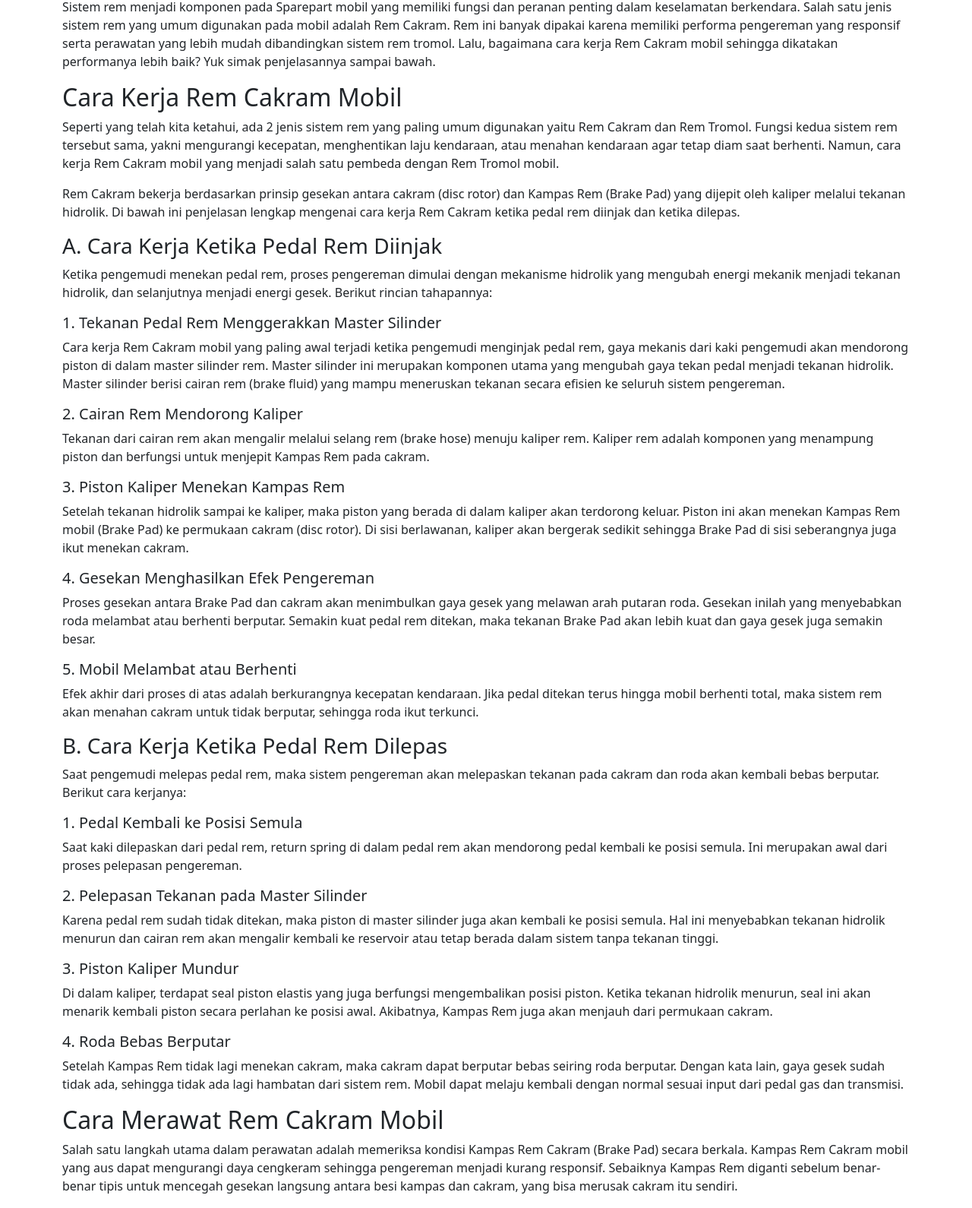
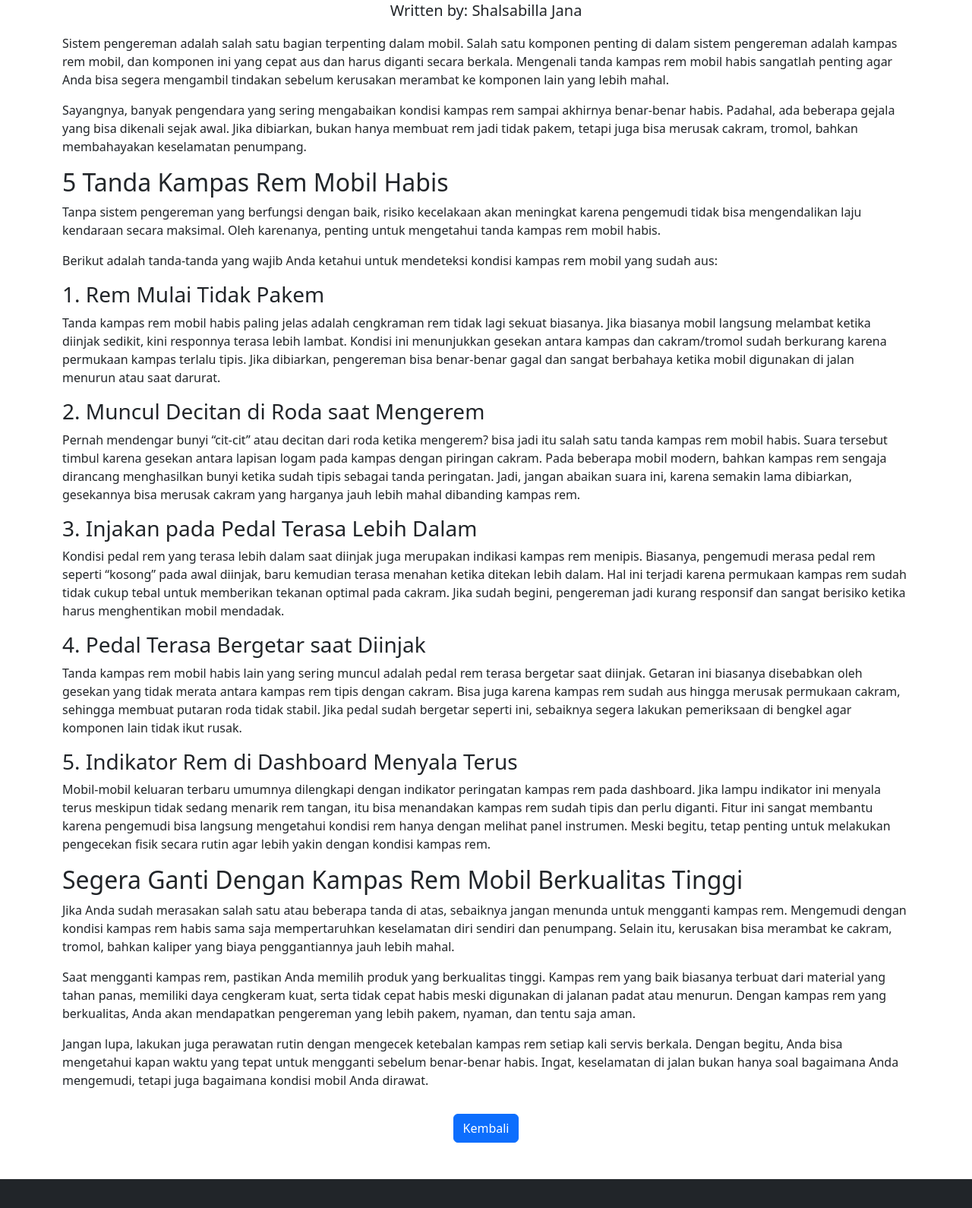
Before and after one commit to sonyagustiansyah/somuito-php-1, a PHP site: page /berita/berita1.php in a window 1280 px wide. Shown: the part 774-2364 px from the top of the page at 76% size. Run offline with PHP 8.4, Linux system fonts and the light colour scheme.

Commit message:
ubah isi list produk dan berita

```diff
--- a/id/beli/beli.php
+++ b/id/beli/beli.php
@@ -99,7 +99,7 @@
         <br><br>
 
       <h2>Tersebar Di 9 Kota Besar</h2>
-      <p>Somuito memiliki 9 dealer resmi yang tersebar di 9 kota besar, yaitu: Jakarta, Jawa Barat, Jawa Tengah, Sulawesi, Kalimantan Tengah dan Kalimantan Selatan.</p>
+      <p>Somuito memiliki 9 dealer resmi yang tersebar di 9 kota besar, yaitu: Jakarta, Jawa Barat, Jawa Tengah, Kalimantan Selatan, Sulawesi, Kalimantan Barat, Bangka Belitung, Sumatera Selatan dan Bandar Lampung.</p>
       <img src="../../assets/gambar/area.webp" alt="Peta dealer resmi Somuito di 6 kota besar Indonesia" loading="lazy" class="img-fluid" style="max-width: 700px; height: auto;">
 
       <h2 class="text-start">Dealer Somuito</h2>
--- a/id/berita/berita1.php
+++ b/id/berita/berita1.php
@@ -49,45 +49,31 @@
   <!-- Header -->
   <header class="pt-5 text-center py-5">
     <div class="container">
-      <h1 class="fw-bold">Cara Kerja Rem Cakram Mobil dan Cara Merawatnya</h1>
+      <h1 class="fw-bold">5 Tanda Kampas Rem Mobil Habis yang Wajib Anda Ketahui</h1>
       <img src="../../assets/gambar/berita1.webp" alt="Ilustrasi sistem rem cakram mobil dengan kaliper dan kampas rem" class="img-fluid" style="width: 700px; height: auto;" loading="lazy">
       <p class="lead">Written by: Shalsabilla Jana</p>
-      <p class="text-start">Sistem rem menjadi komponen pada Sparepart mobil yang memiliki fungsi dan peranan penting dalam keselamatan berkendara. Salah satu jenis sistem rem yang umum digunakan pada mobil adalah Rem Cakram. Rem ini banyak dipakai karena memiliki performa pengereman yang responsif serta perawatan yang lebih mudah dibandingkan sistem rem tromol. Lalu, bagaimana cara kerja Rem Cakram mobil sehingga dikatakan performanya lebih baik? Yuk simak penjelasannya sampai bawah.</p>
+      <p class="text-start">Sistem pengereman adalah salah satu bagian terpenting dalam mobil. Salah satu komponen penting di dalam sistem pengereman adalah kampas rem mobil, dan komponen ini yang cepat aus dan harus diganti secara berkala. Mengenali tanda kampas rem mobil habis sangatlah penting agar Anda bisa segera mengambil tindakan sebelum kerusakan merambat ke komponen lain yang lebih mahal.</p>
+      <p class="text-start">Sayangnya, banyak pengendara yang sering mengabaikan kondisi kampas rem sampai akhirnya benar-benar habis. Padahal, ada beberapa gejala yang bisa dikenali sejak awal. Jika dibiarkan, bukan hanya membuat rem jadi tidak pakem, tetapi juga bisa merusak cakram, tromol, bahkan membahayakan keselamatan penumpang.</p>
 
-      <h2 class="text-start">Cara Kerja Rem Cakram Mobil</h2>
-      <p class="text-start">Seperti yang telah kita ketahui, ada 2 jenis sistem rem yang paling umum digunakan yaitu Rem Cakram dan Rem Tromol. Fungsi kedua sistem rem tersebut sama, yakni mengurangi kecepatan, menghentikan laju kendaraan, atau menahan kendaraan agar tetap diam saat berhenti. Namun, cara kerja Rem Cakram mobil yang menjadi salah satu pembeda dengan Rem Tromol mobil.</p>
-      <p class="text-start">Rem Cakram bekerja berdasarkan prinsip gesekan antara cakram (disc rotor) dan Kampas Rem (Brake Pad) yang dijepit oleh kaliper melalui tekanan hidrolik. Di bawah ini penjelasan lengkap mengenai cara kerja Rem Cakram ketika pedal rem diinjak dan ketika dilepas.</p>
+      <h2 class="text-start">5 Tanda Kampas Rem Mobil Habis</h2>
+      <p class="text-start">Tanpa sistem pengereman yang berfungsi dengan baik, risiko kecelakaan akan meningkat karena pengemudi tidak bisa mengendalikan laju kendaraan secara maksimal. Oleh karenanya, penting untuk mengetahui tanda kampas rem mobil habis.</p>
+      <p class="text-start">Berikut adalah tanda-tanda yang wajib Anda ketahui untuk mendeteksi kondisi kampas rem mobil yang sudah aus:</p>
 
-      <h3 class="text-start">A. Cara Kerja Ketika Pedal Rem Diinjak</h3>
-      <p class="text-start">Ketika pengemudi menekan pedal rem, proses pengereman dimulai dengan mekanisme hidrolik yang mengubah energi mekanik menjadi tekanan hidrolik, dan selanjutnya menjadi energi gesek. Berikut rincian tahapannya:</p>
-      <h5 class="text-start">1. Tekanan Pedal Rem Menggerakkan Master Silinder</h5>
-      <p class="text-start">Cara kerja Rem Cakram mobil  yang paling awal terjadi ketika pengemudi menginjak pedal rem, gaya mekanis dari kaki pengemudi akan mendorong piston di dalam master silinder rem. Master silinder ini merupakan komponen utama yang mengubah gaya tekan pedal menjadi tekanan hidrolik. Master silinder berisi cairan rem (brake fluid) yang mampu meneruskan tekanan secara efisien ke seluruh sistem pengereman.</p>
-      <h5 class="text-start">2. Cairan Rem Mendorong Kaliper</h5>
-      <p class="text-start">Tekanan dari cairan rem akan mengalir melalui selang rem (brake hose) menuju kaliper rem. Kaliper rem adalah komponen yang menampung piston dan berfungsi untuk menjepit Kampas Rem pada cakram.</p>
-      <h5 class="text-start">3. Piston Kaliper Menekan Kampas Rem</h5>
-      <p class="text-start">Setelah tekanan hidrolik sampai ke kaliper, maka piston yang berada di dalam kaliper akan terdorong keluar. Piston ini akan menekan Kampas Rem mobil (Brake Pad) ke permukaan cakram (disc rotor). Di sisi berlawanan, kaliper akan bergerak sedikit sehingga Brake Pad di sisi seberangnya juga ikut menekan cakram.</p>
-      <h5 class="text-start">4. Gesekan Menghasilkan Efek Pengereman</h5>
-      <p class="text-start">Proses gesekan antara Brake Pad dan cakram akan menimbulkan gaya gesek yang melawan arah putaran roda. Gesekan inilah yang menyebabkan roda melambat atau berhenti berputar. Semakin kuat pedal rem ditekan, maka tekanan Brake Pad akan lebih kuat dan gaya gesek juga semakin besar.</p>
-      <h5 class="text-start">5. Mobil Melambat atau Berhenti</h5>
-      <p class="text-start">Efek akhir dari proses di atas adalah berkurangnya kecepatan kendaraan. Jika pedal ditekan terus hingga mobil berhenti total, maka sistem rem akan menahan cakram untuk tidak berputar, sehingga roda ikut terkunci.</p>
+      <h3 class="text-start">1. Rem Mulai Tidak Pakem</h3>
+      <p class="text-start">Tanda kampas rem mobil habis paling jelas adalah cengkraman rem tidak lagi sekuat biasanya. Jika biasanya mobil langsung melambat ketika diinjak sedikit, kini responnya terasa lebih lambat. Kondisi ini menunjukkan gesekan antara kampas dan cakram/tromol sudah berkurang karena permukaan kampas terlalu tipis. Jika dibiarkan, pengereman bisa benar-benar gagal dan sangat berbahaya ketika mobil digunakan di jalan menurun atau saat darurat.</p>
+      <h3 class="text-start">2. Muncul Decitan di Roda saat Mengerem</h3>
+      <p class="text-start">Pernah mendengar bunyi “cit-cit” atau decitan dari roda ketika mengerem? bisa jadi itu salah satu tanda kampas rem mobil habis. Suara tersebut timbul karena gesekan antara lapisan logam pada kampas dengan piringan cakram. Pada beberapa mobil modern, bahkan kampas rem sengaja dirancang menghasilkan bunyi ketika sudah tipis sebagai tanda peringatan. Jadi, jangan abaikan suara ini, karena semakin lama dibiarkan, gesekannya bisa merusak cakram yang harganya jauh lebih mahal dibanding kampas rem.</p>
+      <h3 class="text-start">3. Injakan pada Pedal Terasa Lebih Dalam</h3>
+      <p class="text-start">Kondisi pedal rem yang terasa lebih dalam saat diinjak juga merupakan indikasi kampas rem menipis. Biasanya, pengemudi merasa pedal rem seperti “kosong” pada awal diinjak, baru kemudian terasa menahan ketika ditekan lebih dalam. Hal ini terjadi karena permukaan kampas rem sudah tidak cukup tebal untuk memberikan tekanan optimal pada cakram. Jika sudah begini, pengereman jadi kurang responsif dan sangat berisiko ketika harus menghentikan mobil mendadak.</p>
+      <h3 class="text-start">4. Pedal Terasa Bergetar saat Diinjak</h3>
+      <p class="text-start">Tanda kampas rem mobil habis lain yang sering muncul adalah pedal rem terasa bergetar saat diinjak. Getaran ini biasanya disebabkan oleh gesekan yang tidak merata antara kampas rem tipis dengan cakram. Bisa juga karena kampas rem sudah aus hingga merusak permukaan cakram, sehingga membuat putaran roda tidak stabil. Jika pedal sudah bergetar seperti ini, sebaiknya segera lakukan pemeriksaan di bengkel agar komponen lain tidak ikut rusak.</p>
+      <h3 class="text-start">5. Indikator Rem di Dashboard Menyala Terus</h3>
+      <p class="text-start">Mobil-mobil keluaran terbaru umumnya dilengkapi dengan indikator peringatan kampas rem pada dashboard. Jika lampu indikator ini menyala terus meskipun tidak sedang menarik rem tangan, itu bisa menandakan kampas rem sudah tipis dan perlu diganti. Fitur ini sangat membantu karena pengemudi bisa langsung mengetahui kondisi rem hanya dengan melihat panel instrumen. Meski begitu, tetap penting untuk melakukan pengecekan fisik secara rutin agar lebih yakin dengan kondisi kampas rem.</p>
 
-      <h3 class="text-start">B. Cara Kerja Ketika Pedal Rem Dilepas</h3>
-      <p class="text-start">Saat pengemudi melepas pedal rem, maka sistem pengereman akan melepaskan tekanan pada cakram dan roda akan kembali bebas berputar. Berikut cara kerjanya:</p>
-      <h5 class="text-start">1. Pedal Kembali ke Posisi Semula</h5>
-      <p class="text-start">Saat kaki dilepaskan dari pedal rem, return spring di dalam pedal rem akan mendorong pedal kembali ke posisi semula. Ini merupakan awal dari proses pelepasan pengereman.</p>
-      <h5 class="text-start">2. Pelepasan Tekanan pada Master Silinder</h5>
-      <p class="text-start">Karena pedal rem sudah tidak ditekan, maka piston di master silinder juga akan kembali ke posisi semula. Hal ini menyebabkan tekanan hidrolik menurun dan cairan rem akan mengalir kembali ke reservoir atau tetap berada dalam sistem tanpa tekanan tinggi.</p>
-      <h5 class="text-start">3. Piston Kaliper Mundur</h5>
-      <p class="text-start">Di dalam kaliper, terdapat seal piston elastis yang juga berfungsi mengembalikan posisi piston. Ketika tekanan hidrolik menurun, seal ini akan menarik kembali piston secara perlahan ke posisi awal. Akibatnya, Kampas Rem juga akan menjauh dari permukaan cakram.</p>
-      <h5 class="text-start">4. Roda Bebas Berputar</h5>
-      <p class="text-start">Setelah Kampas Rem tidak lagi menekan cakram, maka cakram dapat berputar bebas seiring roda berputar. Dengan kata lain, gaya gesek sudah tidak ada, sehingga tidak ada lagi hambatan dari sistem rem. Mobil dapat melaju kembali dengan normal sesuai input dari pedal gas dan transmisi.</p>
-
-      <h2 class="text-start">Cara Merawat Rem Cakram Mobil</h2>
-      <p class="text-start">Salah satu langkah utama dalam perawatan adalah memeriksa kondisi Kampas Rem Cakram (Brake Pad) secara berkala. Kampas Rem Cakram mobil yang aus dapat mengurangi daya cengkeram sehingga pengereman menjadi kurang responsif. Sebaiknya Kampas Rem diganti sebelum benar-benar tipis untuk mencegah gesekan langsung antara besi kampas dan cakram, yang bisa merusak cakram itu sendiri.</p>
-      <p class="text-start">Selain Kampas Rem, perhatikan juga volume dan kualitas cairan rem (brake fluid). Jika cairan rem kotor atau kadaluarsa, sistem rem bisa kehilangan tekanan dan menyebabkan rem menjadi blong. Oleh karena itu, pastikan volume cairan rem berada pada batas aman yang tertera di reservoir.</p>
-      <p class="text-start">Terakhir, periksa komponen fisik seperti cakram, kaliper, dan selang rem. Jika ditemukan tanda-tanda kerusakan, segera lakukan perbaikan atau penggantian. Cakram yang terbuat dari besi atau baja khusus memiliki kemampuan menahan panas tinggi akibat gesekan. Namun, suhu tetap dapat naik drastis saat pengereman ekstrem atau terus-menerus, yang dapat menyebabkan Brake Fade jika kualitas Kampas Rem atau sistem pendinginan buruk.</p>
-      <p class="text-start">Oleh karena itu, pastikan ganti Kampas Rem baru yang berkualitas tinggi seperti merk Somuito yang telah teruji performanya. Dengan begitu Anda tidak hanya menjaga performa pengereman tetap optimal, tetapi juga memastikan keselamatan saat berkendara.</p>
-      <p class="text-start">Tidak hanya Brake Pad, Somuito juga menyediakan Brake Shoe (Kampas Rem Tromol) untuk berbagai jenis dan tipe mobil. Pesan segera melalui cabang dan dealer resmi PT. Anugerah Idealestari yang tersebar di berbagai kota besar di Indonesia. Lihat daftar distributor Sparepart mobil terdekat dengan lokasi Anda. Atau klik banner di bawah ini untuk menghubungi CS kami.</p>
+      <h2 class="text-start">Segera Ganti Dengan Kampas Rem Mobil Berkualitas Tinggi</h2>
+      <p class="text-start">Jika Anda sudah merasakan salah satu atau beberapa tanda di atas, sebaiknya jangan menunda untuk mengganti kampas rem. Mengemudi dengan kondisi kampas rem habis sama saja mempertaruhkan keselamatan diri sendiri dan penumpang. Selain itu, kerusakan bisa merambat ke cakram, tromol, bahkan kaliper yang biaya penggantiannya jauh lebih mahal.</p>
+      <p class="text-start">Saat mengganti kampas rem, pastikan Anda memilih produk yang berkualitas tinggi. Kampas rem yang baik biasanya terbuat dari material yang tahan panas, memiliki daya cengkeram kuat, serta tidak cepat habis meski digunakan di jalanan padat atau menurun. Dengan kampas rem yang berkualitas, Anda akan mendapatkan pengereman yang lebih pakem, nyaman, dan tentu saja aman.</p>
+      <p class="text-start">Jangan lupa, lakukan juga perawatan rutin dengan mengecek ketebalan kampas rem setiap kali servis berkala. Dengan begitu, Anda bisa mengetahui kapan waktu yang tepat untuk mengganti sebelum benar-benar habis. Ingat, keselamatan di jalan bukan hanya soal bagaimana Anda mengemudi, tetapi juga bagaimana kondisi mobil Anda dirawat.</p>
 
       <a href="../index.php" class="btn btn-primary mt-3">
         Kembali
--- a/id/produk/add_brake_pads.php
+++ b/id/produk/add_brake_pads.php
@@ -97,7 +97,7 @@ if ($_SERVER['REQUEST_METHOD'] == 'POST') {
         <option value="">-- Pilih Posisi --</option>
         <option value="Front">FRONT</option>
         <option value="Rear">REAR</option>
-        <option value="Front&Rear">FRONT&REAR</option>
+        <option value="Front&Rear">FRONT & REAR</option>
       </select>
     </div>
 
--- a/id/produk/add_brake_shoes.php
+++ b/id/produk/add_brake_shoes.php
@@ -97,7 +97,7 @@ if ($_SERVER['REQUEST_METHOD'] == 'POST') {
         <option value="">-- Pilih Posisi --</option>
         <option value="Front">FRONT</option>
         <option value="Rear">REAR</option>
-        <option value="Front&Rear">FRONT&REAR</option>
+        <option value="Front&Rear">FRONT & REAR</option>
       </select>
     </div>
 
```
Also changed, not shown: id/index.php (+6 -6 lines).
